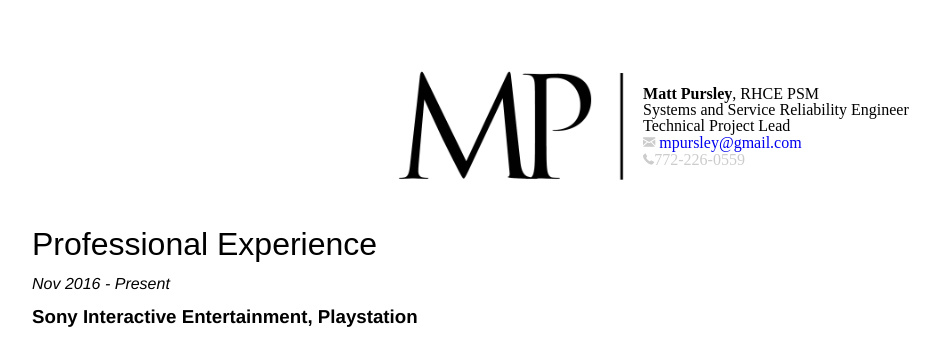
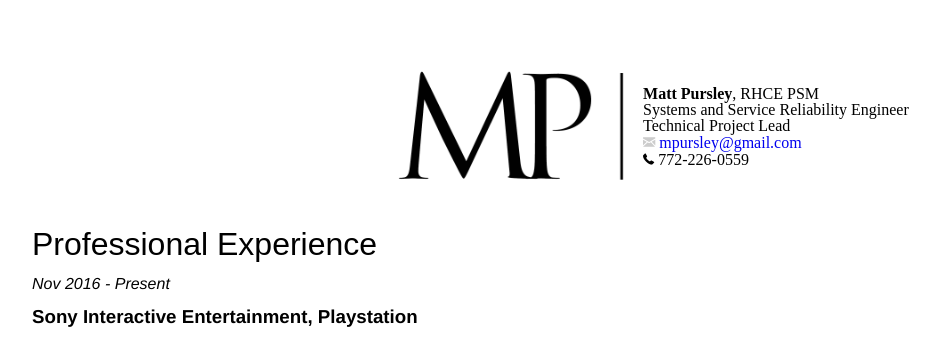
Before and after one commit to mpursley/mpursley.github.io, a Jekyll site: the page built from index_resume_short.md, in a window 1280 px wide. Shown: the top 343 px of the page, without its empty margins (16-956 px from the left). Built offline with Jekyll 4.4.1, drawn with Linux system fonts in a browser that asks for light colours.

Commit message:
Update index_resume_short.md

```diff
--- a/index_resume_short.md
+++ b/index_resume_short.md
@@ -11,11 +11,13 @@ title: Matt Pursley's CV
     <td align="left">
       <b>Matt Pursley</b>, RHCE PSM<br>
       Systems and Service Reliability Engineer<br>
-      Technical Project Lead
+      Technical Project Lead<br>
       <div id="webaddress">
         <i class="fi-mail"></i>
         <a href="mailto:mpursley@gmail.com">mpursley@gmail.com</a><br>
-        <i class="fi-telephone"></i>772-226-0559
+      </div>
+      <div>
+        <i class="fi-telephone"></i> 772-226-0559
       </div>
     </td>
   </tr>
```
